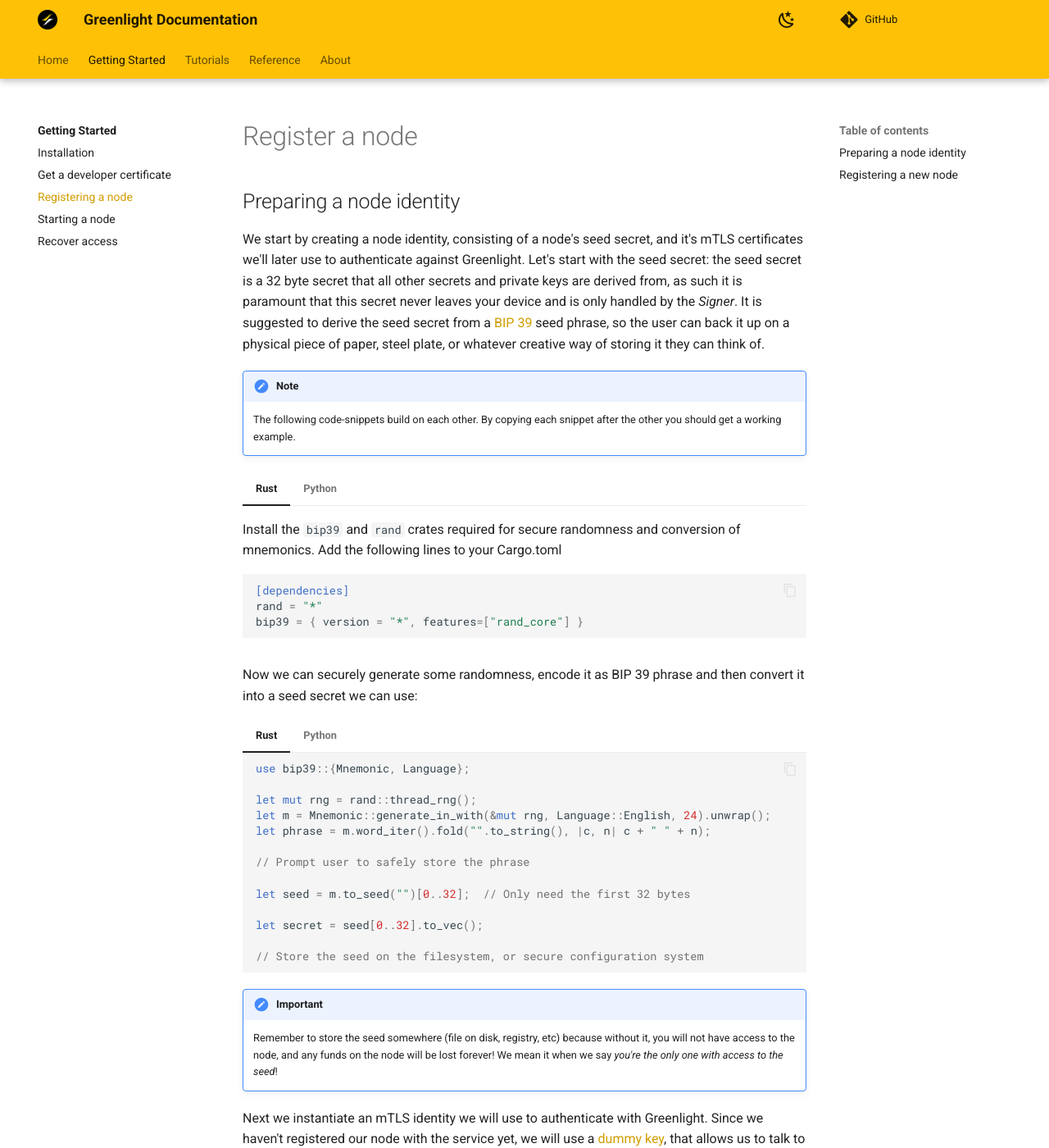
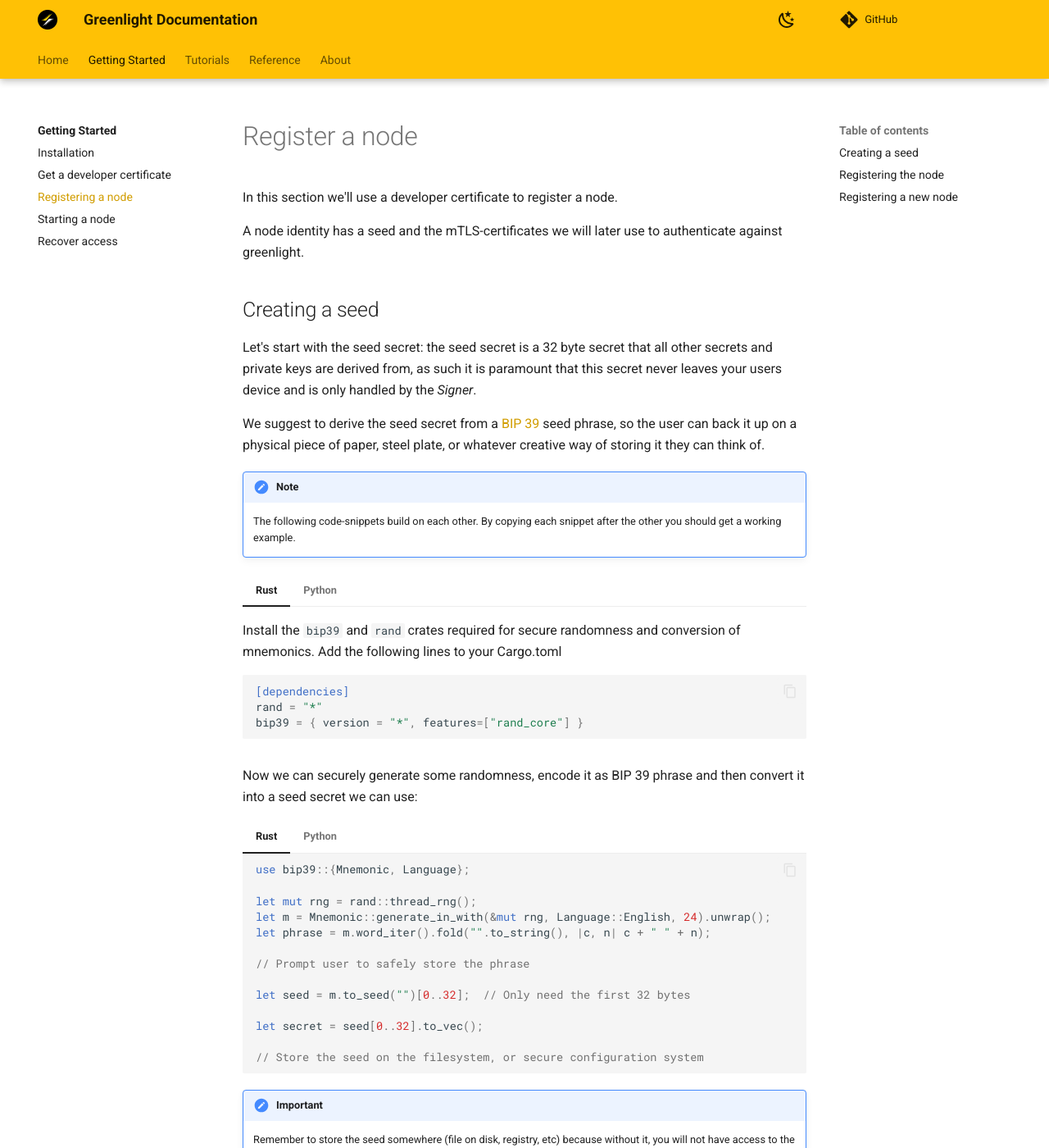
Before and after one commit to Blockstream/greenlight, an MkDocs documentation site: the page built from docs/src/getting-started/register.md, in a window 1280 px wide and 1400 px high. Shown: the whole window at 82% size. Built offline with MkDocs 1.6.1 and Material for MkDocs 9.7.7, drawn with Linux system fonts in a browser that asks for light colours; comment, search, counter and statistics services are not loaded; some of the changed text lies outside the part shown.

Commit message:
Docs: Update register.md
I recommend to always bind the certificates at run-time.

This is much easier for developers using pre-compiled binaries. Python
developers can install `gl-client` using pip and follow a flow that is
familiar to them. (Instead of having to re-build the library using
maturin).

I restructured the document a little bit to give the reader a better
overview of where they are in the process.

I removed all references to the nobody-certificate.

````diff
--- a/docs/src/getting-started/register.md
+++ b/docs/src/getting-started/register.md
@@ -1,13 +1,18 @@
 # Register a node
-## Preparing a node identity
 
-We start by creating a node identity, consisting of a node's seed
-secret, and it's mTLS certificates we'll later use to authenticate
-against Greenlight. Let's start with the seed secret: the seed secret
+In this section we'll use a developer certificate to register a node.
+
+A node identity has a seed and the mTLS-certificates we will later use
+to authenticate against greenlight.
+
+## Creating a seed
+
+Let's start with the seed secret: the seed secret
 is a 32 byte secret that all other secrets and private keys are
 derived from, as such it is paramount that this secret never leaves
-your device and is only handled by the _Signer_. It is suggested to
-derive the seed secret from a [BIP 39][bip39] seed phrase, so the user
+your users device and is only handled by the _Signer_.
+
+We suggest to derive the seed secret from a [BIP 39][bip39] seed phrase, so the user
 can back it up on a physical piece of paper, steel plate, or whatever
 creative way of storing it they can think of.
 
@@ -76,19 +81,20 @@
 	funds on the node will be lost forever! We mean it when we say _you're
 	the only one with access to the seed_!
 
+## Registering the node
 
-Next we instantiate an mTLS identity we will use to authenticate with
-Greenlight. Since we haven't registered our node with the service yet,
-we will use a [dummy key][auth], that allows us to talk to the
-[`Scheduler`][scheduler] but will not allow us to talk to any other service.
-No worries, once we register the node we will get a valid certificate
-to authenticate.
+In the next we configure mTLS using our developer identity. Any connection using
+the `TlsConfig`-object specified below will allow you to register new Greenlight
+nodes.
 
 === "Rust"
 	```rust
 	use gl_client::tls::TlsConfig;
 
-	let tls = TlsConfig::new();
+	# Creating a new `TlsConfig` object using your developer certificate
+	# - cert: contains the content of `client.crt`
+	# - key: contains the content of `client-key.pem`
+	let tls = TlsConfig::new().identity(cert, key);
 	```
 
 === "Python"
@@ -96,12 +102,14 @@
 	```python
 	from glclient import TlsConfig
 
-	# Creating a new `TlsConfig` object will automatically load the dummy identity
-	tls = TlsConfig()
+	# Creating a new `TlsConfig` object using your developer certificate
+	# - cert: contains the content of `client.crt`
+	# - key: contains the content of `client-key.pem`
+	tls = TlsConfig().identity(cert, key)
 	```
 
 
-Finally, we can create the [`Signer`][signer] which processes incoming signature
+The next step is to create the [`Signer`][signer] which processes incoming signature
 requests, and is used when registering a node to prove ownership of
 the private key. The last thing to decide is which network we want the
 node to run on. You can chose between the following networks:
````
Also changed, not shown: other parts of docs/src/getting-started/register.md (+1 -0 lines).
